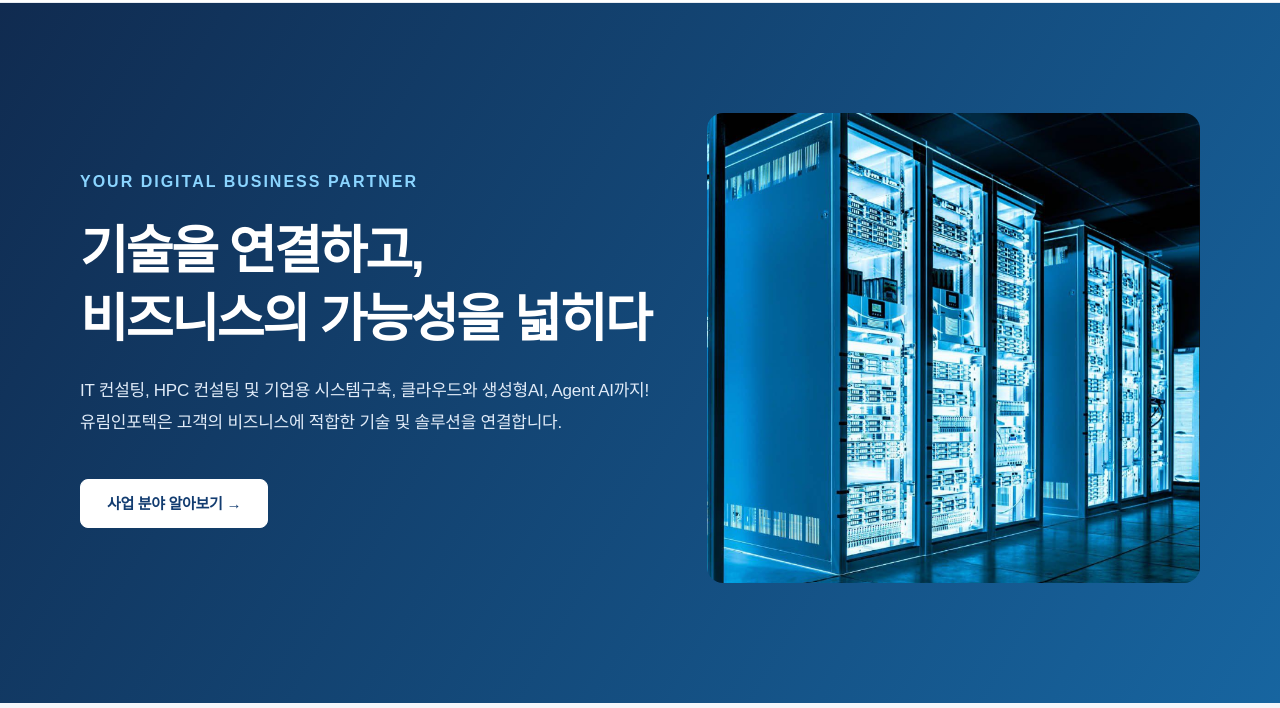
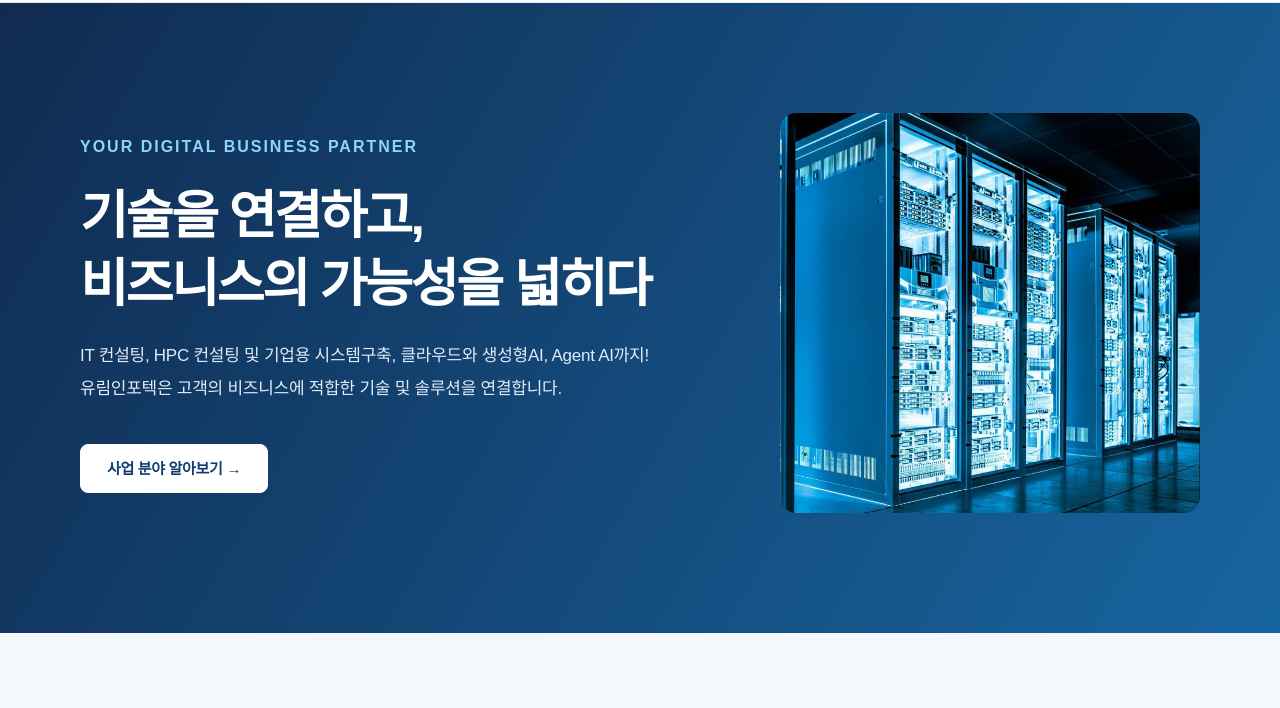
Before and after one commit to khlee-74/khlee-74.github.io, a plain HTML site: page index.html in a window 1280 px wide. Shown: the part 76-784 px from the top of the page. Drawn offline with Linux system fonts and the light colour scheme; a web font is replaced by a local one.

Commit message:
Add hero layout and content styles to index.html

```diff
--- a/index.html
+++ b/index.html
@@ -233,6 +233,32 @@
     max-width: 100%;
   }
 }
+  .hero-layout {
+  display: flex;
+  align-items: center;
+  justify-content: space-between;
+  gap: 40px;
+}
+
+.hero-content {
+  flex: 1;
+  min-width: 0;
+}
+
+.hero-image {
+  flex: 0 1 40%;
+  min-width: 0;
+}
+
+.hero-image img {
+  display: block;
+  width: 100%;
+  max-width: 420px;
+  height: auto;
+  margin-left: auto;
+  border-radius: 16px;
+  object-fit: cover;
+}
   </style>
 </head>
 <body>
```
